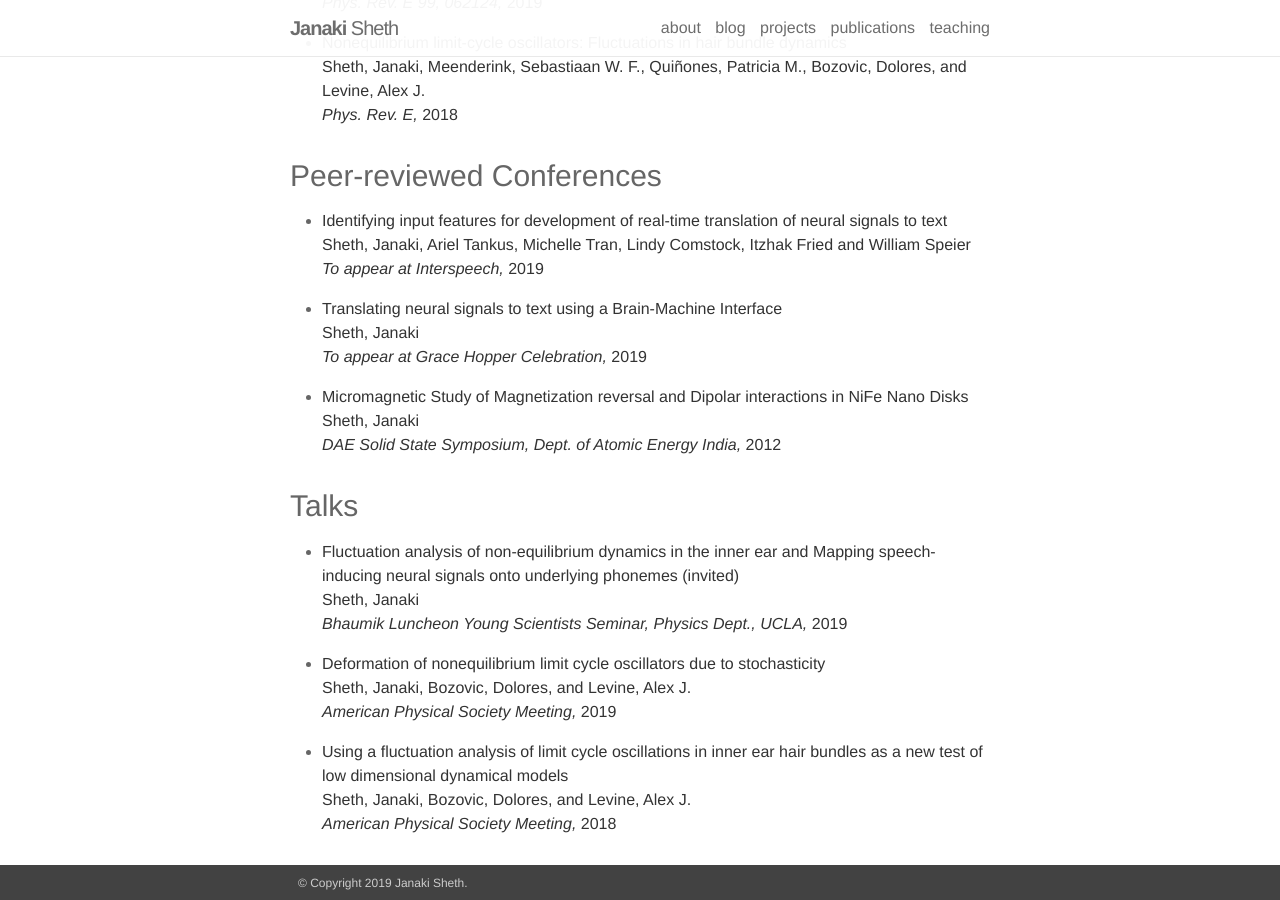
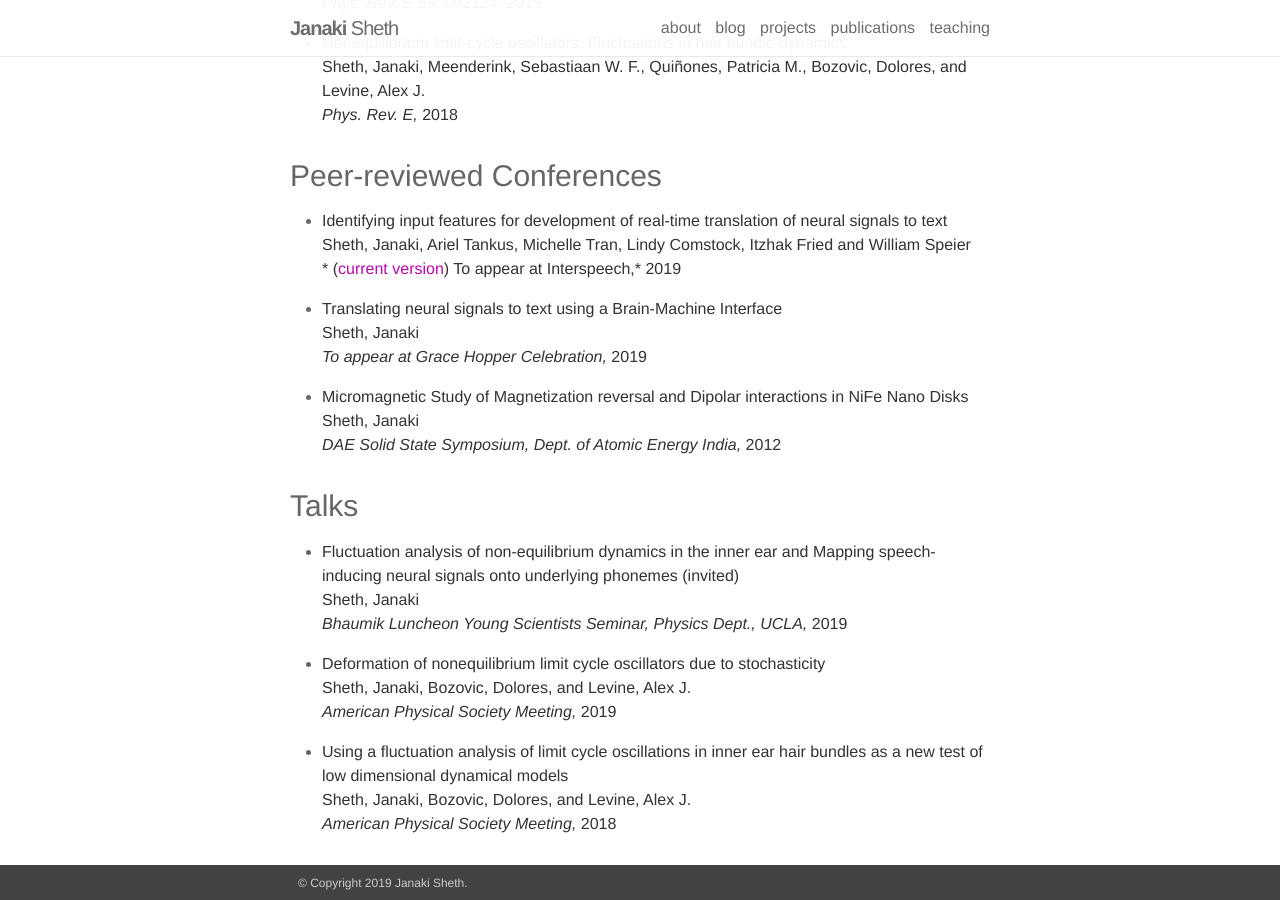
Before and after one commit to JanakiSheth/JanakiSheth.github.io, a Jekyll site: the page built from _pages/publications.md, in a window 1280 px wide and 900 px high, scrolled down 322 px. Built offline with Jekyll 4.4.1, drawn with Linux system fonts in a browser that asks for light colours; nearby versions of some CDN libraries.

Commit message:
Including link to interspeech paper

```diff
--- a/_pages/publications.md
+++ b/_pages/publications.md
@@ -13,7 +13,7 @@ title: Publications
   M., Bozovic, Dolores, and Levine, Alex J. <br>*Phys. Rev. E,* 2018
 
 ### Peer-reviewed Conferences
-* Identifying input features for development of real-time translation of neural signals to text <br> Sheth, Janaki, Ariel Tankus, Michelle Tran, Lindy Comstock, Itzhak Fried and William Speier <br>*To appear at Interspeech,* 2019
+* Identifying input features for development of real-time translation of neural signals to text <br> Sheth, Janaki, Ariel Tankus, Michelle Tran, Lindy Comstock, Itzhak Fried and William Speier <br>* ([current version](https://www.academia.edu/39666821/Identifying_input_features_for_development_of_real-time_translation_of_neural_signals_to_text)) To appear at Interspeech,* 2019
 
 * Translating neural signals to text using a Brain-Machine Interface <br> Sheth, Janaki <br>*To appear at Grace Hopper Celebration,* 2019
 
```
